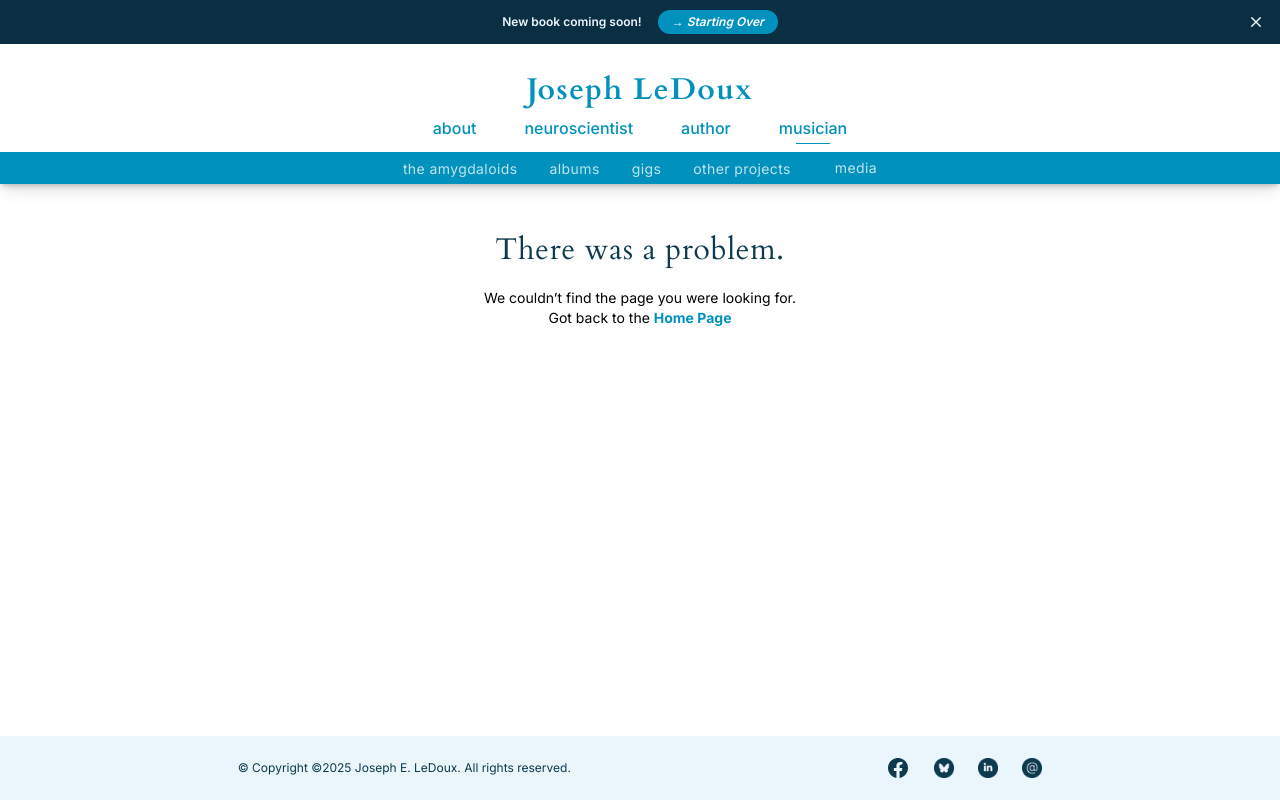
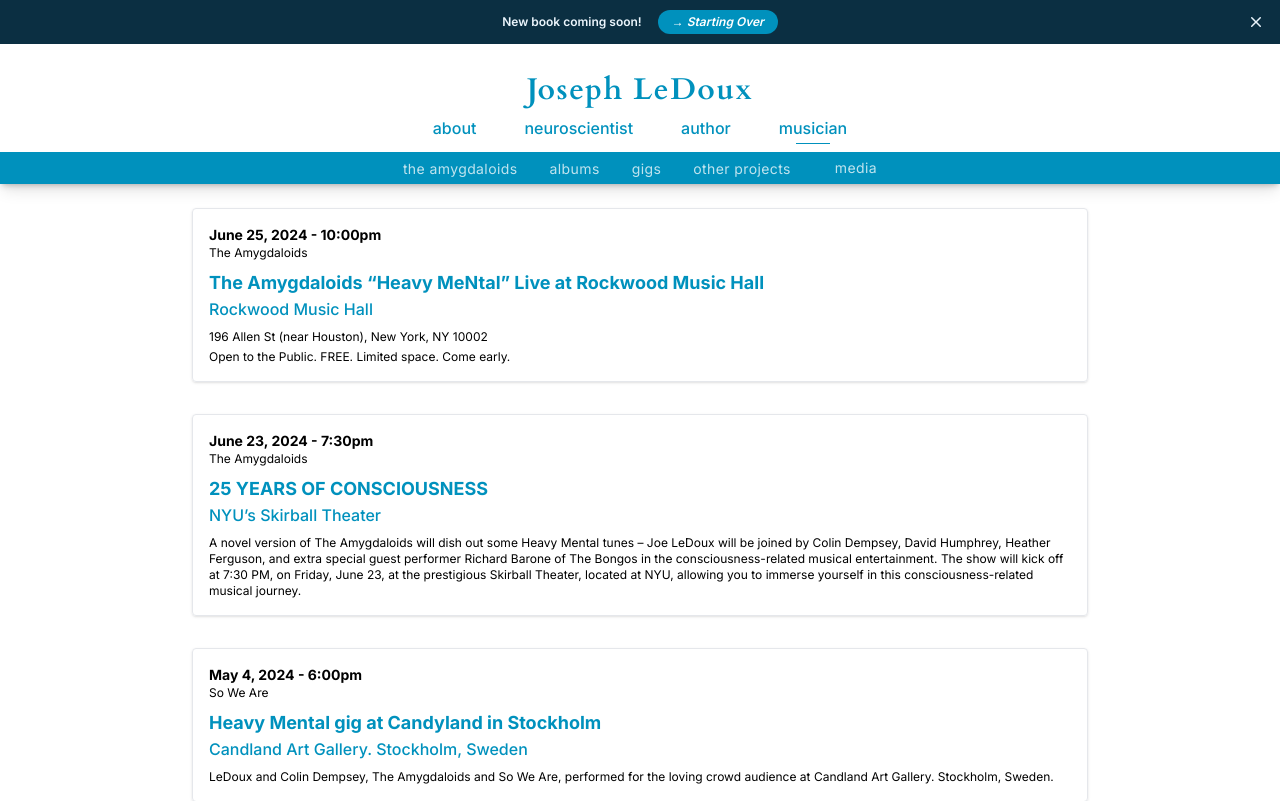
Before and after one commit to imercadal/joe-ledoux, a Next.js app: page /musician/gigs in a window 1280 px wide. Before the commit this address had no page. Shown: the top 801 px of the page. Built offline with nearby package versions, Linux system fonts and the light colour scheme; a web font is replaced by a local one.

Commit message:
Added Gigs Page

```diff
--- a/app/musician/ShowList.tsx
+++ b/app/musician/ShowList.tsx
@@ -9,6 +9,48 @@ export default function ShowList({ shows }: { shows: Show[] }) {
   const visibleShows = showMore ? sortedShows : sortedShows.slice(0, 3);
 
   return (
+    <div>
+      <ul role="list" className="grid grid-cols-1 gap-x-4 gap-y-8 sm:gap-x-6 xl:gap-x-8">
+        {visibleShows.map((show) => (
+          <li key={show._id} className="sm:flex border p-4 rounded shadow">
+            <div>
+              <p>
+                <strong>
+                  {show.date.toLocaleDateString('en-US', {
+                    month: 'long',
+                    day: 'numeric',
+                    year: 'numeric'
+                  })} - {show.date.toLocaleTimeString('en-US', {
+                    hour: 'numeric',
+                    minute: 'numeric',
+                    hour12: true
+                  }).replace(' ', '').toLowerCase()}
+                </strong>
+              </p>
+              <p className='text-xs mb-2'>{show.band}</p>
+              <h4 className="text-lg font-bold">{show.title}</h4>
+              <h2 className='mb-2'>{show.venue}</h2>
+            </div>
+          </li>
+        ))}
+      </ul>
+      {shows.length > 3 && (
+        <div className="mt-4 text-right">
+          <ArrowLongRightIcon className="inline h-5 w-5 text-accent" />
+          <button
+            type="button"
+            onClick={() => setShowMore(prev => !prev)}
+            className="text-accent inline font-bold hover:opacity-75"
+          >
+            {showMore ? "Show less" : "See more"}
+          </button>
+        </div>
+      )}
+    </div>
+  );
+}
+
+/*
     <div>
       <ul role="list" className="grid grid-cols-1 gap-x-4 gap-y-8 md:grid-cols-3 sm:gap-x-6 xl:gap-x-8">
         {visibleShows.map((show) => (
@@ -49,51 +91,4 @@ export default function ShowList({ shows }: { shows: Show[] }) {
         </div>
       )}
     </div>
-  );
-}
-
-/*
-import { useState } from 'react';
-import { Show } from './show-data';
-import { ArrowLongRightIcon } from "@heroicons/react/16/solid";
-
-export default function ShowList({ shows }: {shows: Show[]}){
-    const [ showMore, setShowMore ] = useState(false)
-
-    const visibleShows = showMore ? shows : shows.slice(0, 3);
-
-    return(
-        <div>
-            <ul role="list" className="grid grid-cols-1 gap-x-4 gap-y-8 md:grid-cols-3 sm:gap-x-6 xl:gap-x-8">
-                {visibleShows.map((show) => (
-
-                    <li key={show._id} className="sm:flex border p-4 rounded shadow">
-                    <div>
-                        <p><strong>{show.date.toLocaleDateString('en-US', { month: 'long', day: 'numeric', year: 'numeric' })} - {show.date.toLocaleTimeString('en-US', { hour: 'numeric', minute: 'numeric', hour12: true }).replace(' ', '').toLowerCase()}</strong></p>
-                        <p className='text-xs mb-2'>{show.band}</p>
-                        <h4 className="text-lg font-bold">{show.title}</h4>
-                        <h2 className='mb-2'>{show.venue}</h2>
-                        <p className='text-xs'>{show.address ? show.address : null }</p>
-                        <p className="text-xs mt-1">
-                        {show.notes}
-                        </p>
-                    </div>
-                </li>
-                ))}
-            </ul>
-            {shows.length > 3 && (
-                <div className="mt-4 text-right">
-                    <ArrowLongRightIcon className="inline h-5 w-5 text-accent" />
-                    <button
-                        type="button"
-                        onClick={() => setShowMore((prev) => !prev)}
-                        className="text-accent inline font-bold hover:opacity-75"
-                    >
-                        {showMore ? "Show less" : "Show more"}
-                    </button>
-                </div>
-            )}
-        </div>
-    )
-}
 */
--- /dev/null
+++ b/app/musician/gigs/page.tsx
@@ -0,0 +1,39 @@
+'use client'
+import ScrollToTopButton from '@/app/components/ScrollToTop';
+import { shows } from '../show-data';
+
+export default function GigsPage() {
+  const sortedShows = [...shows].sort((a, b) => b.date.getTime() - a.date.getTime());
+
+  return (
+    <div className='max-w-4xl mx-auto py-6'>
+      <ul role="list" className="grid grid-cols-1 gap-x-4 gap-y-8 sm:gap-x-6 xl:gap-x-8">
+        {sortedShows.map((show) => (
+          <li key={show._id} className="sm:flex border p-4 rounded shadow">
+            <div>
+              <p>
+                <strong>
+                  {show.date.toLocaleDateString('en-US', {
+                    month: 'long',
+                    day: 'numeric',
+                    year: 'numeric'
+                  })} - {show.date.toLocaleTimeString('en-US', {
+                    hour: 'numeric',
+                    minute: 'numeric',
+                    hour12: true
+                  }).replace(' ', '').toLowerCase()}
+                </strong>
+              </p>
+              <p className='text-xs mb-2'>{show.band}</p>
+              <h4 className="text-lg font-bold">{show.title}</h4>
+              <h2 className='mb-2'>{show.venue}</h2>
+              {show.address && <p className="text-xs">{show.address}</p>}
+              <p className="text-xs mt-1">{show.notes}</p>
+            </div>
+          </li>
+        ))}
+      </ul>
+      <ScrollToTopButton/>
+    </div>
+  );
+}
```
